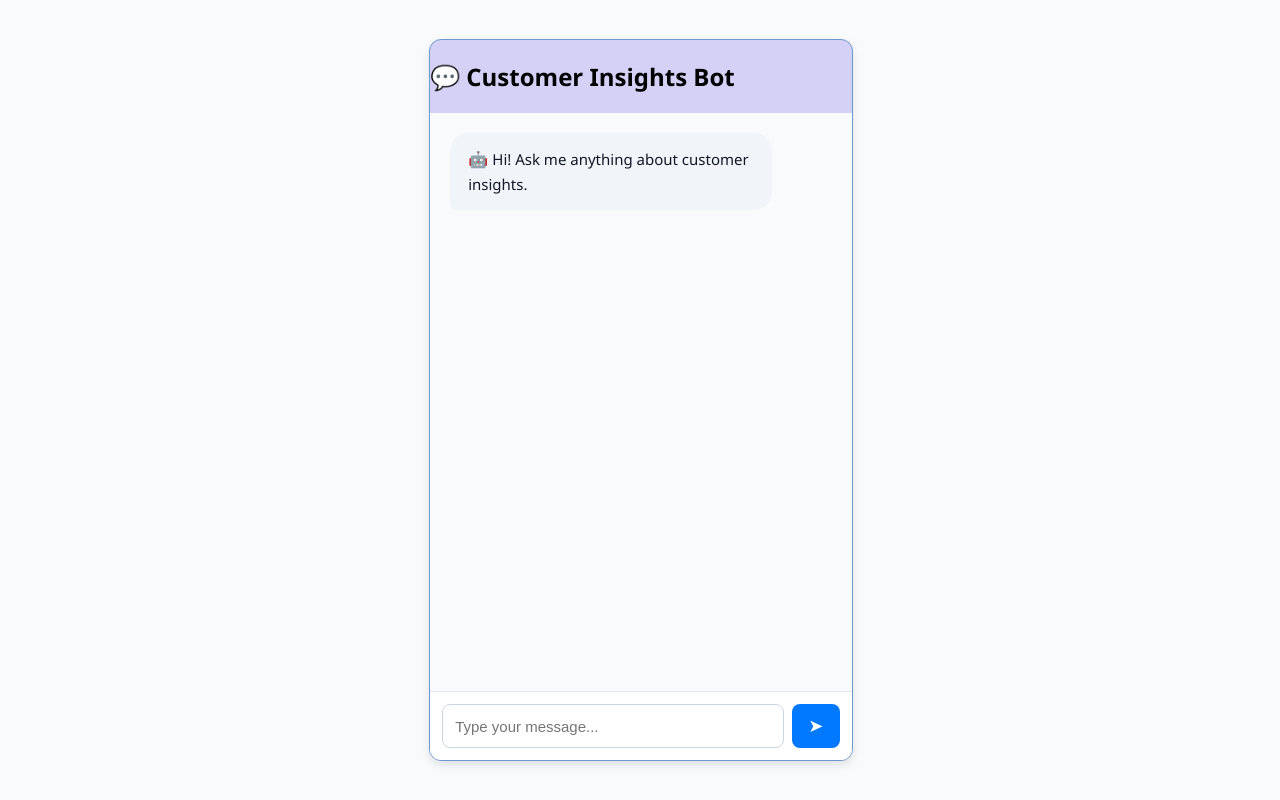
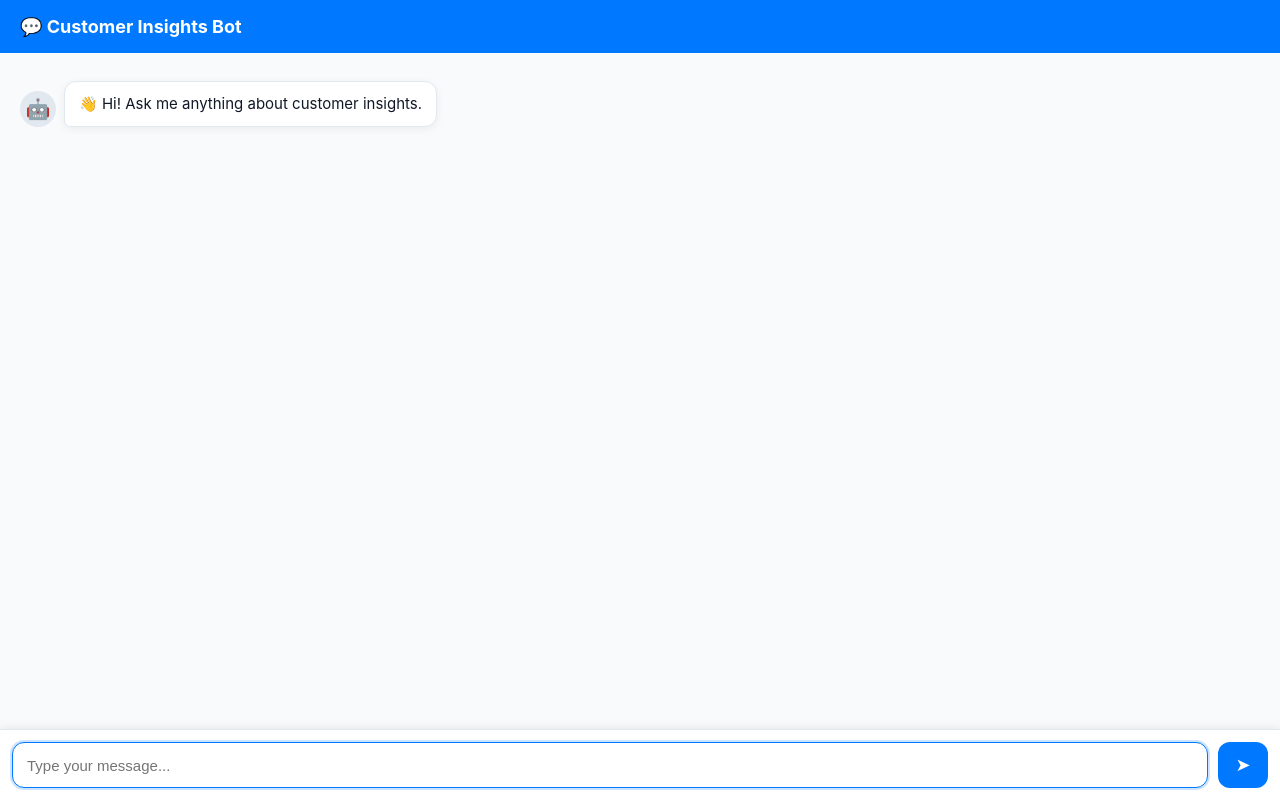
Before and after one commit to AmpleworkS/atnKB, a Flask app: page / in a window 1280 px wide. Run offline with Flask 3, Linux system fonts and the light colour scheme; some libraries are stand-ins or nearby versions.

Commit message:
updated the ui

```diff
--- a/static/css/chat.css
+++ b/static/css/chat.css
@@ -1,71 +1,104 @@
 /* General */
+html,
 body {
   margin: 0;
-  font-family: "Segoe UI", Tahoma, Geneva, Verdana, sans-serif;
-  background: #f9fafb;
-  display: flex;
-  justify-content: center;
-  align-items: center;
-  height: 100vh;
+  padding: 0;
+  /* Ensure no padding is applied to body or html */
+  height: 100%;
+  /* Full height */
+  width: 100%;
+  /* Full width */
+  font-family: "Inter", "Segoe UI", sans-serif;
+  background: linear-gradient(135deg, #eef2f7, #f9fafb);
+  overflow: hidden;
+  /* Prevent overflow */
 }
 
+/* Chat container */
 .chat-container {
   width: 100%;
-  max-width: 900px;
-  height: 90vh;
+  height: 100vh;
+  /* Make the container full height */
   display: flex;
   flex-direction: column;
-  border: 1px solid #6c99d4;
-  border-radius: 12px;
-  background: #d5d0f5;
-  box-shadow: 0 4px 10px rgba(0,0,0,0.1);
-  overflow: hidden;
+  border-radius: 0;
+  /* No rounded corners */
+  background: #ffffff;
+  box-shadow: none;
+  /* Remove shadow */
+  padding: 0;
+  /* No padding inside container */
+  margin: 0;
+  /* No margin to remove any extra space */
+}
+
+/* Header */
+.chat-header {
+  display: flex;
+  justify-content: space-between;
+  align-items: center;
+  padding: 16px 20px;
+  background: #0078ff;
+  color: #fff;
+  font-size: 16px;
+  font-weight: 600;
+}
+
+.chat-header h2 {
+  margin: 0;
+  font-size: 18px;
+}
+
+.status {
+  font-size: 14px;
+  opacity: 0.9;
 }
 
 /* Chat window */
 .chat-window {
   flex: 1;
+  /* Take up all remaining space */
   padding: 20px;
   overflow-y: auto;
   display: flex;
   flex-direction: column;
-  gap: 16px;
+  gap: 14px;
   background: #f8fafc;
+  scroll-behavior: smooth;
+  margin: 0;
+  /* No margin */
 }
 
-/* Bubbles */
+/* Message bubbles */
 .message {
-  max-width: 75%;
+  max-width: 80%;
   padding: 14px 18px;
   border-radius: 18px;
   font-size: 15px;
   line-height: 1.6;
   word-wrap: break-word;
   white-space: pre-wrap;
+  box-shadow: 0 2px 8px rgba(0, 0, 0, 0.06);
 }
 
 .message.user {
   align-self: flex-end;
-  background: #0078ff;
+  background: linear-gradient(135deg, #0078ff, #005fcc);
   color: #fff;
   border-bottom-right-radius: 6px;
 }
 
 .message.bot {
   align-self: flex-start;
-  background: #f1f5f9;
+  background: #ffffff;
+  border: 1px solid #e2e8f0;
   color: #111827;
   border-bottom-left-radius: 6px;
 }
 
-/* Bot message extras */
-.message.bot strong {
-  color: #000;
-  font-weight: 600;
-}
 .message.bot::before {
-  content: "🤖 ";
   font-size: 16px;
+  margin-right: 4px;
 }
 
 /* Input bar */
@@ -74,35 +107,45 @@ body {
   border-top: 1px solid #e2e8f0;
   padding: 12px;
   background: #fff;
+  box-shadow: 0 0 10px rgba(0, 0, 0, 0.1);
 }
 
 #chat-input {
   flex: 1;
-  padding: 12px;
+  padding: 12px 14px;
   border: 1px solid #cbd5e1;
-  border-radius: 8px;
+  border-radius: 12px;
   outline: none;
   font-size: 15px;
+  transition: 0.2s;
+}
+
+#chat-input:focus {
+  border-color: #0078ff;
+  box-shadow: 0 0 0 2px rgba(0, 120, 255, 0.2);
 }
 
 #send-btn {
-  margin-left: 8px;
+  margin-left: 10px;
   background: #0078ff;
   border: none;
   color: #fff;
   font-size: 18px;
-  border-radius: 8px;
+  border-radius: 12px;
   cursor: pointer;
-  width: 48px;
-  height: 44px;
+  width: 50px;
+  height: 46px;
   display: flex;
   align-items: center;
   justify-content: center;
+  transition: 0.2s;
 }
 
 #send-btn:hover {
   background: #005fcc;
+  transform: translateY(-1px);
 }
+
 /* Typing dots loader */
 .typing-dots {
   display: inline-flex;
@@ -140,3 +183,49 @@ body {
     opacity: 1;
   }
 }
+
+/* Message row for bot and user */
+.message-row {
+  display: flex;
+  align-items: flex-end;
+  gap: 8px;
+  margin: 8px 0;
+}
+
+.message-row.bot {
+  justify-content: flex-start;
+}
+
+.message-row.user {
+  justify-content: flex-end;
+}
+
+/* Avatar */
+.avatar {
+  width: 36px;
+  height: 36px;
+  display: flex;
+  align-items: center;
+  justify-content: center;
+  font-size: 20px;
+  background: #e2e8f0;
+  border-radius: 50%;
+  flex-shrink: 0;
+}
+
+.message-row.user .avatar {
+  background: #d5dee7;
+  color: #fff;
+}
+
+.message {
+  max-width: 70%;
+  padding: 10px 14px;
+  border-radius: 12px;
+  background: #f1f1f1;
+}
+
+.message.user {
+  background: #0078ff;
+  color: #fff;
+}
```
Also changed, not shown: static/js/chat.js (+29 -6 lines).
